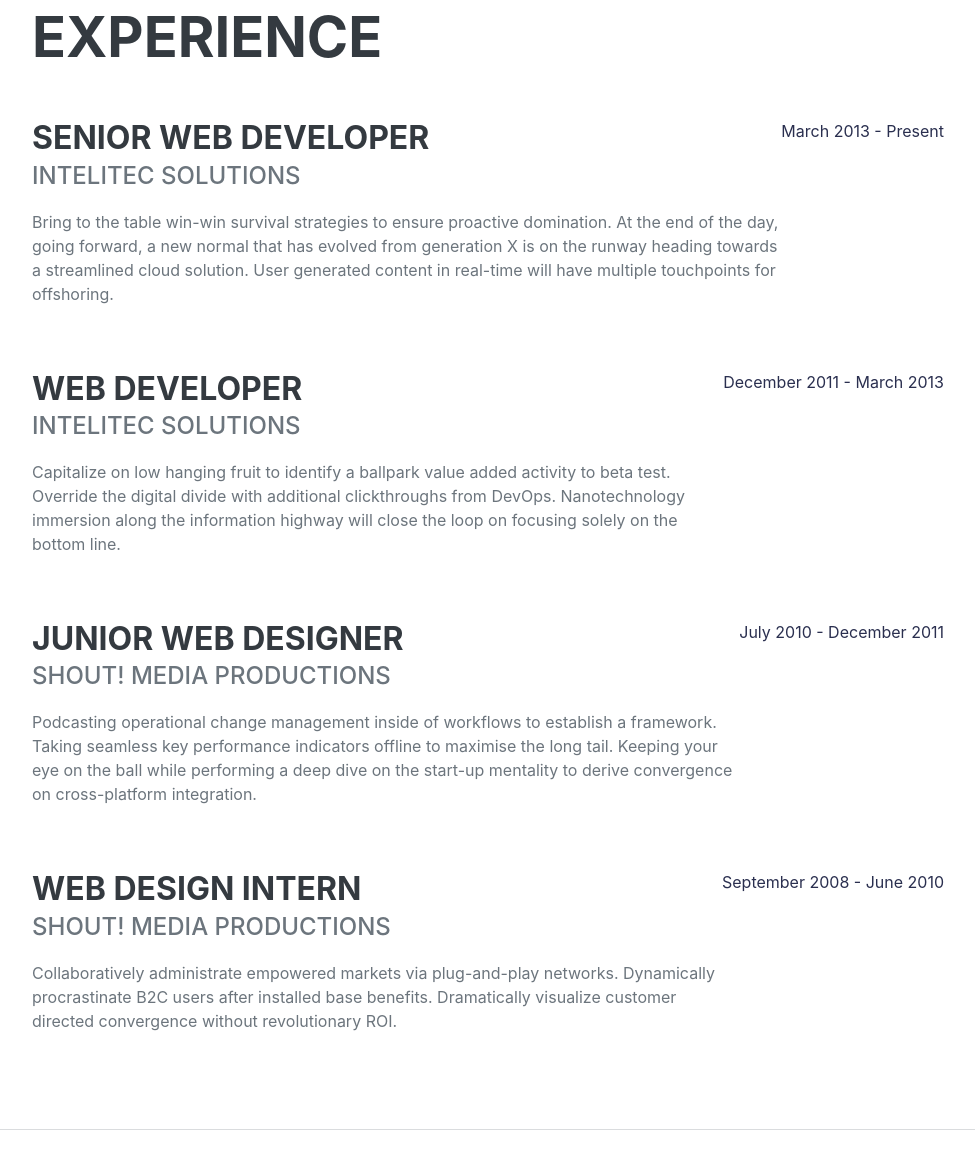
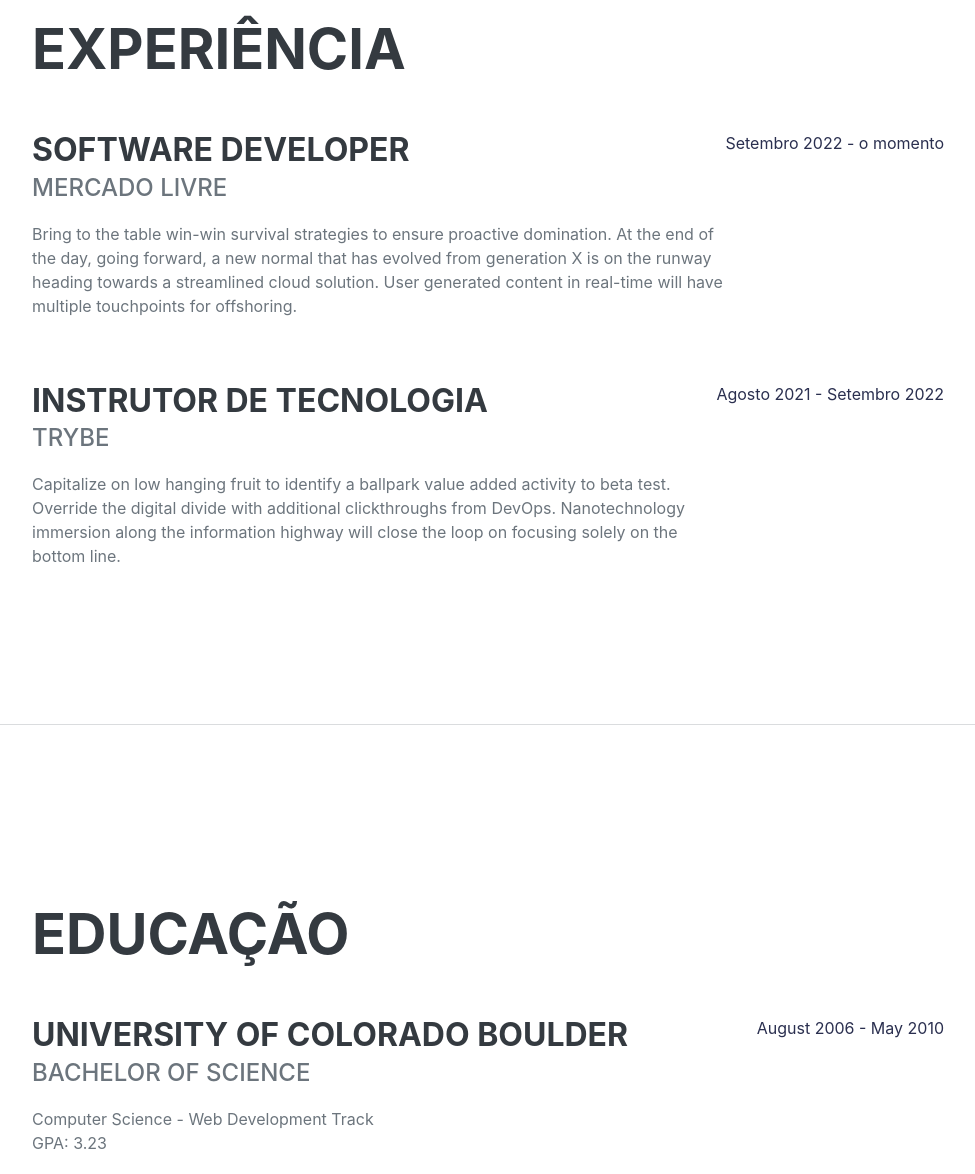
Before and after one commit to andersonmalves/page, a plain HTML site: page index.html in a window 1280 px wide. Shown: the part 877-2051 px from the top of the page, without its empty margins (288-1263 px from the left). Drawn offline with nearby package versions, Linux system fonts and the light colour scheme; a web font is replaced by a local one.

Commit message:
atualizando experiência

```diff
--- a/index.html
+++ b/index.html
@@ -58,38 +58,22 @@
             <!-- Experience-->
             <section class="resume-section" id="experience">
                 <div class="resume-section-content">
-                    <h2 class="mb-5">Experience</h2>
+                    <h2 class="mb-5">Experiência</h2>
                     <div class="d-flex flex-column flex-md-row justify-content-between mb-5">
                         <div class="flex-grow-1">
-                            <h3 class="mb-0">Senior Web Developer</h3>
-                            <div class="subheading mb-3">Intelitec Solutions</div>
+                            <h3 class="mb-0">Software Developer</h3>
+                            <div class="subheading mb-3">Mercado Livre</div>
                             <p>Bring to the table win-win survival strategies to ensure proactive domination. At the end of the day, going forward, a new normal that has evolved from generation X is on the runway heading towards a streamlined cloud solution. User generated content in real-time will have multiple touchpoints for offshoring.</p>
                         </div>
-                        <div class="flex-shrink-0"><span class="text-primary">March 2013 - Present</span></div>
+                        <div class="flex-shrink-0"><span class="text-primary">Setembro 2022 - o momento</span></div>
                     </div>
                     <div class="d-flex flex-column flex-md-row justify-content-between mb-5">
                         <div class="flex-grow-1">
-                            <h3 class="mb-0">Web Developer</h3>
-                            <div class="subheading mb-3">Intelitec Solutions</div>
+                            <h3 class="mb-0">Instrutor de Tecnologia</h3>
+                            <div class="subheading mb-3">Trybe</div>
                             <p>Capitalize on low hanging fruit to identify a ballpark value added activity to beta test. Override the digital divide with additional clickthroughs from DevOps. Nanotechnology immersion along the information highway will close the loop on focusing solely on the bottom line.</p>
                         </div>
-                        <div class="flex-shrink-0"><span class="text-primary">December 2011 - March 2013</span></div>
-                    </div>
-                    <div class="d-flex flex-column flex-md-row justify-content-between mb-5">
-                        <div class="flex-grow-1">
-                            <h3 class="mb-0">Junior Web Designer</h3>
-                            <div class="subheading mb-3">Shout! Media Productions</div>
-                            <p>Podcasting operational change management inside of workflows to establish a framework. Taking seamless key performance indicators offline to maximise the long tail. Keeping your eye on the ball while performing a deep dive on the start-up mentality to derive convergence on cross-platform integration.</p>
-                        </div>
-                        <div class="flex-shrink-0"><span class="text-primary">July 2010 - December 2011</span></div>
-                    </div>
-                    <div class="d-flex flex-column flex-md-row justify-content-between">
-                        <div class="flex-grow-1">
-                            <h3 class="mb-0">Web Design Intern</h3>
-                            <div class="subheading mb-3">Shout! Media Productions</div>
-                            <p>Collaboratively administrate empowered markets via plug-and-play networks. Dynamically procrastinate B2C users after installed base benefits. Dramatically visualize customer directed convergence without revolutionary ROI.</p>
-                        </div>
-                        <div class="flex-shrink-0"><span class="text-primary">September 2008 - June 2010</span></div>
+                        <div class="flex-shrink-0"><span class="text-primary">Agosto 2021 - Setembro 2022</span></div>
                     </div>
                 </div>
             </section>
@@ -97,7 +81,7 @@
             <!-- Education-->
             <section class="resume-section" id="education">
                 <div class="resume-section-content">
-                    <h2 class="mb-5">Education</h2>
+                    <h2 class="mb-5">Educação</h2>
                     <div class="d-flex flex-column flex-md-row justify-content-between mb-5">
                         <div class="flex-grow-1">
                             <h3 class="mb-0">University of Colorado Boulder</h3>
@@ -162,7 +146,7 @@
             <!-- Interests-->
             <section class="resume-section" id="interests">
                 <div class="resume-section-content">
-                    <h2 class="mb-5">Interests</h2>
+                    <h2 class="mb-5">Interesses</h2>
                     <p>Apart from being a web developer, I enjoy most of my time being outdoors. In the winter, I am an avid skier and novice ice climber. During the warmer months here in Colorado, I enjoy mountain biking, free climbing, and kayaking.</p>
                     <p class="mb-0">When forced indoors, I follow a number of sci-fi and fantasy genre movies and television shows, I am an aspiring chef, and I spend a large amount of my free time exploring the latest technology advancements in the front-end web development world.</p>
                 </div>
```
